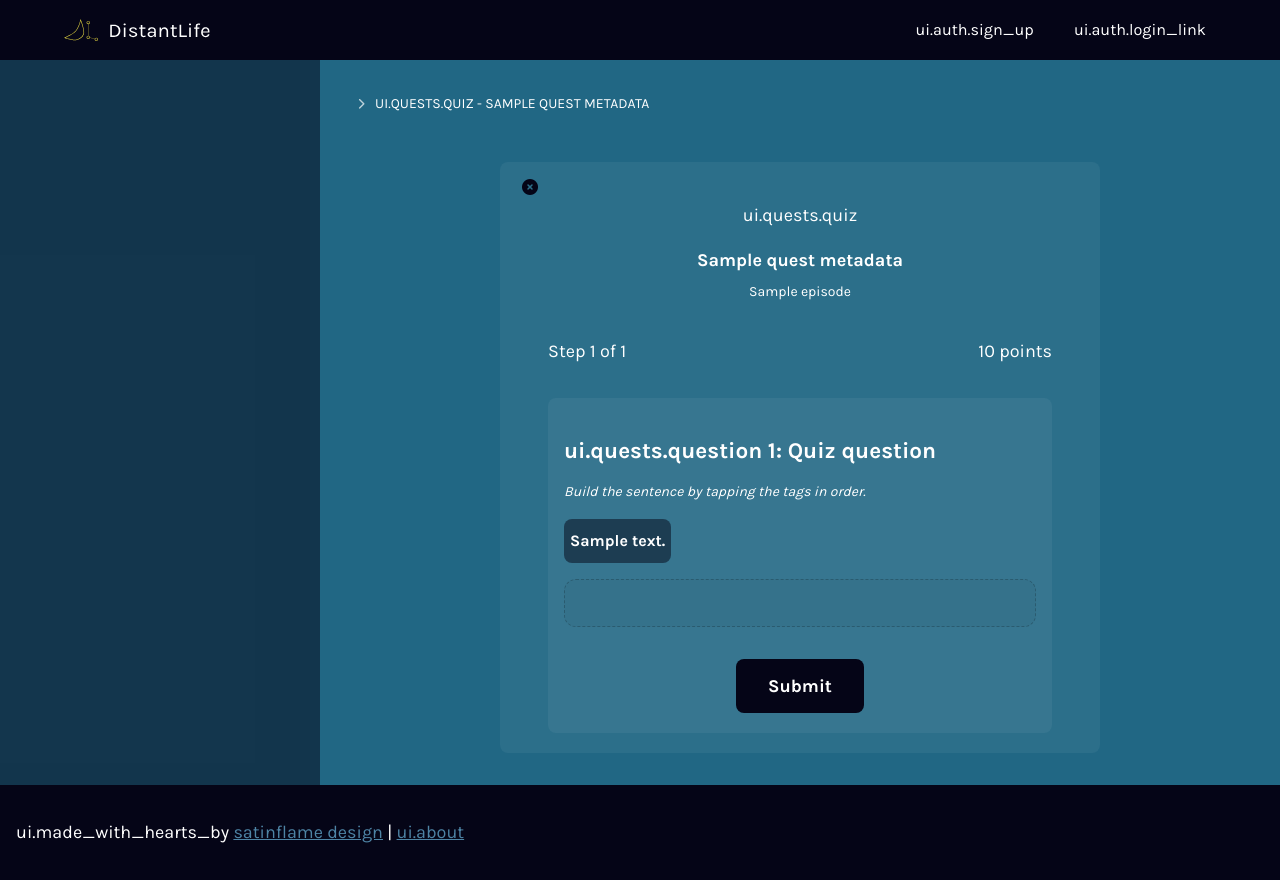
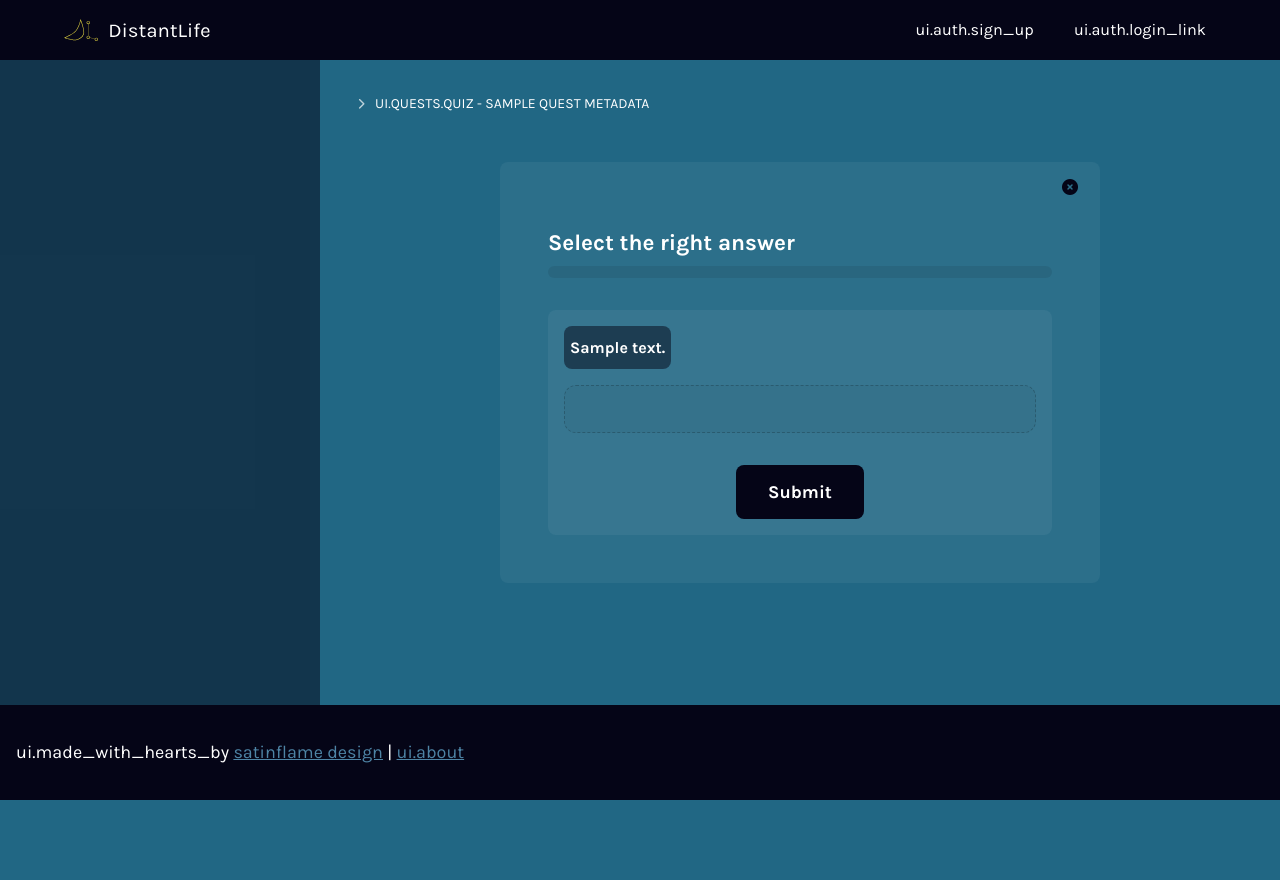
Before and after one commit to virtual/distantlife, a Flask app: template templates/quiz.html in a window 1280 px wide. After the commit the page ends 800 px from the top, so only its background shows below. Run offline with Flask 3, Linux system fonts and the light colour scheme; the template is opened without the code that fills it: most values are stand-ins (such as "Sample title", 1, 10 or a date in 2020); some libraries are stand-ins or nearby versions.

Commit message:
simplify quiz view

```diff
--- a/source/sass/custom/_lists.scss
+++ b/source/sass/custom/_lists.scss
@@ -98,3 +98,12 @@
     }
   }
 }
+
+dt, dd, dl {
+  padding: 0;
+  margin: 0;
+}
+
+dd + dt {
+  margin-top: $theme-font-size-base * .5;
+}
--- a/source/sass/custom/_variables.scss
+++ b/source/sass/custom/_variables.scss
@@ -42,7 +42,7 @@ $alert-danger: #E48850;
 
 $theme-primary: $color-gray-dark;
 $theme-secondary: $color-primary;
-$theme-card-border: $color-yellow;
+$theme-card-border: rgba(0, 0, 0, 0.1);
 
 $theme-font-size-base: 18px;
 $theme-header-text-color: $color-white;
--- a/source/sass/custom/components/_breadcrumbs.scss
+++ b/source/sass/custom/components/_breadcrumbs.scss
@@ -7,7 +7,12 @@
   line-height: 1.5;
   color: $color-white;
   margin-top: 0;
-  margin-bottom: $gutter * 3;
+  margin-bottom: $gutter;
+
+  @media (min-width: $screen-md) {
+    margin-bottom: $gutter * 3;
+  }
+
   ol {
     list-style: none;
     padding: 0;
--- a/source/sass/custom/components/_cards.scss
+++ b/source/sass/custom/components/_cards.scss
@@ -13,19 +13,30 @@
   gap: ($gutter * 2);
 }
 .card {
-  padding: $gutter * 3;
-  margin-top: $gutter * 4;
+  padding: $gutter;
+  margin-top: $gutter;
+  margin-bottom: $gutter;
   background: $color-white;
   position: relative;
-  margin-bottom: $gutter * 4;
   line-height: 1.7;
   border-radius: 8px;
   flex-basis: calc(100% / 3);
   @media (max-width: $screen-sm-max) {
     flex-basis: 100%;
+
+    &:first-child {
+      margin-top: 0;
+    }
+
     &:last-child {
       margin-bottom: 0;
     }
+  }
+
+  @media (min-width: $screen-md) {
+    padding: $gutter * 3;
+    margin-top: $gutter * 4;
+    margin-bottom: $gutter * 4;
   }
 
   &:last-child {
@@ -82,8 +93,6 @@
 .layout-secondary {
   .card {
     background-color: var(--color-card-surface);
-    padding-top: 20px;
-    padding-bottom: 20px;
   }
   .card h3 {
     color: var(--color-white);
--- a/source/sass/custom/templates/_quiz.scss
+++ b/source/sass/custom/templates/_quiz.scss
@@ -278,45 +278,48 @@
 //   margin-bottom: 1rem;
 // }
 
-// .quiz-progress-track {
-//   height: 0.75rem;
-//   overflow: hidden;
-//   border-radius: 999px;
-//   background: rgba(0, 0, 0, 0.08);
-// }
+.quiz-progress-track {
+  height: 0.75rem;
+  overflow: hidden;
+  border-radius: 999px;
+  background: rgba(0, 0, 0, 0.08);
+}
 
-// .quiz-progress-fill {
-//   height: 100%;
-//   border-radius: inherit;
-//   background: #2f855a;
-//   transition: width 0.2s ease;
-// }
+.quiz-progress-fill {
+  height: 100%;
+  border-radius: inherit;
+  background: #2f855a;
+  transition: width 0.2s ease;
+}
 
-// .quiz-summary-list {
-//   display: grid;
-//   gap: 0.75rem;
-//   margin-top: 1rem;
-// }
+.quiz-summary-list {
+  display: grid;
+  gap: 0.75rem;
+  // margin-top: 1rem;
+}
 
-// .quiz-summary-item {
-//   padding: 1rem;
-//   border-radius: 0.75rem;
-//   border: 1px solid rgba(0, 0, 0, 0.1);
-// }
+.quiz-summary-item {
+  padding: 1rem;
+  border-radius: $border-radius-base;
+  border: 1px solid $theme-card-border;
+}
 
 .quiz-summary-item.is-correct {
-  border-color: #2f855a;
+  border-color: var(--color-success);
 }
 
 .quiz-summary-item.is-incorrect {
-  border-color: #c53030;
+  border-color: var(--color-danger);
 }
 
 .quiz-close-form {
   position: absolute;
   top: 0;
   right: 0;
+  left: auto;
+  bottom: auto;
   padding: 0.5rem;
+  width: auto;
 }
 
 // .quiz-summary-status {
--- a/static/styles.css
+++ b/static/styles.css
@@ -7,7 +7,7 @@
   --color-warning: #EDDE43;
   --color-white: #fff;
   --color-card-accent: #99b6cb;
-  --color-card-border: #FFFD82;
+  --color-card-border: rgba(0, 0, 0, 0.1);
   --color-card-surface: rgba(255, 255, 255, 0.05);
   --color-text-secondary: #99b6cb;
 }
@@ -19,7 +19,12 @@
   line-height: 1.5;
   color: #fff;
   margin-top: 0;
-  margin-bottom: 48px;
+  margin-bottom: 16px;
+}
+@media (min-width: 768px) {
+  .breadcrumb {
+    margin-bottom: 48px;
+  }
 }
 .breadcrumb ol {
   list-style: none;
@@ -1406,6 +1411,15 @@ h1 .badge {
   color: rgba(255, 255, 255, 0.5);
 }
 
+dt, dd, dl {
+  padding: 0;
+  margin: 0;
+}
+
+dd + dt {
+  margin-top: 9px;
+}
+
 .card-container {
   margin: 64px 0 32px 0;
   background: linear-gradient(to right, transparent 0 49%, #050517 49% 51%, transparent 51%);
@@ -1444,11 +1458,11 @@ h1 .badge {
 }
 
 .card {
-  padding: 48px;
-  margin-top: 64px;
+  padding: 16px;
+  margin-top: 16px;
+  margin-bottom: 16px;
   background: #fff;
   position: relative;
-  margin-bottom: 64px;
   line-height: 1.7;
   border-radius: 8px;
   flex-basis: 33.3333333333%;
@@ -1457,8 +1471,18 @@ h1 .badge {
   .card {
     flex-basis: 100%;
   }
+  .card:first-child {
+    margin-top: 0;
+  }
   .card:last-child {
     margin-bottom: 0;
+  }
+}
+@media (min-width: 768px) {
+  .card {
+    padding: 48px;
+    margin-top: 64px;
+    margin-bottom: 64px;
   }
 }
 .card:last-child {
@@ -1521,8 +1545,6 @@ h1 .badge {
 
 .layout-secondary .card {
   background-color: var(--color-card-surface);
-  padding-top: 20px;
-  padding-bottom: 20px;
 }
 .layout-secondary .card h3 {
   color: var(--color-white);
@@ -2902,19 +2924,47 @@ figure .figure-img {
   justify-content: space-between;
 }
 
+.quiz-progress-track {
+  height: 0.75rem;
+  overflow: hidden;
+  border-radius: 999px;
+  background: rgba(0, 0, 0, 0.08);
+}
+
+.quiz-progress-fill {
+  height: 100%;
+  border-radius: inherit;
+  background: #2f855a;
+  transition: width 0.2s ease;
+}
+
+.quiz-summary-list {
+  display: grid;
+  gap: 0.75rem;
+}
+
+.quiz-summary-item {
+  padding: 1rem;
+  border-radius: 8px;
+  border: 1px solid rgba(0, 0, 0, 0.1);
+}
+
 .quiz-summary-item.is-correct {
-  border-color: #2f855a;
+  border-color: var(--color-success);
 }
 
 .quiz-summary-item.is-incorrect {
-  border-color: #c53030;
+  border-color: var(--color-danger);
 }
 
 .quiz-close-form {
   position: absolute;
   top: 0;
   right: 0;
+  left: auto;
+  bottom: auto;
   padding: 0.5rem;
+  width: auto;
 }
 
 .quiz-order-bank,
--- a/templates/quiz.html
+++ b/templates/quiz.html
@@ -10,13 +10,6 @@
     <input type="hidden" name="csrf_token" value="{{ csrf_token() }}" />
     <button type="submit" name="action" value="forfeit" class="quiz-close btn btn-icon" aria-label="Close quiz"><span class="fa fa-solid fa-times-circle" aria-hidden="true"></span></button>
   </form>
-  <div class="quiz-header">
-    <p class="eyebrow">{{ _('ui.quests.quiz') }}</p>
-    <h2>{{ quest_metadata.title }}</h2>
-    <p class="quiz-episode-info">
-      <span>{{ episode.title }}</span>
-    </p>
-  </div>
 
   {% if quiz_state.finished %}
     <section class="quiz-summary card-accent" dir="{{ language_dir() }}">
@@ -48,20 +41,21 @@
   {% else %}
     <section class="quiz-progress" aria-label="Quiz progress">
       <div class="quiz-progress-row">
-        <span>Step {{ quiz_step.step_number }} of {{ quiz_state.total_steps }}</span>
-        <span>{{ quiz_state.score }} point{% if quiz_state.score != 1 %}s{% endif %}</span>
+        <h3>
+          {% if quiz_step.kind == 'sentence' %}<span class="fad fa-puzzle-piece" aria-hidden="false" aria-label="Sentence building" title="Sentence building"></span>  בנה את המשפט: Build the sentence <span class="d-none section-instruction">Build the sentence by tapping the tags in order.</span>
+
+          {% elif quiz_step.kind == 'quiz' %}<span class="fad fa-book-open" aria-hidden="false" aria-label="Fill in the blank" title="Fill in the blank"></span> Fill in the blank
+
+          {% else %}<span class="fad fa-ballot-check" aria-hidden="false" aria-label="Quiz question" title="Quiz question"></span> Select the right answer{% endif %}
+       </h3>
       </div>
-      <div class="quiz-progress-track" role="progressbar" aria-valuenow="{{ quiz_step.step_number }}" aria-valuemin="1" aria-valuemax="{{ quiz_state.total_steps }}" aria-valuetext="{{ quiz_step.step_number }} of {{ quiz_state.total_steps }}">
+      <div class="quiz-progress-track" role="progressbar" aria-valuenow="{{ quiz_step.step_number }}" aria-valuemin="1" aria-valuemax="{{ quiz_state.total_steps }}" aria-valuetext="Quiz progress">
         {% set progress_width = ((quiz_step.step_number - 1) / quiz_state.total_steps * 100) if quiz_state.total_steps else 0 %}
         <div class="quiz-progress-fill" style="width: {{ progress_width }}%;"></div>
       </div>
     </section>
 
     <section class="quiz-step card card-slim" dir="{{ language_dir() }}">
-      <div class="quiz-step-header">
-        <h3>{{ _('ui.quests.question') }} {{ quiz_step.step_number }}: {% if quiz_step.kind == 'sentence' %}Sentence building{% else %}Quiz question{% endif %}</h3>
-      </div>
-
       {% if quiz_step.completed and quiz_step.show_correct_feedback %}
         <section id="quiz-feedback" class="quiz-hint card-accent" aria-live="polite" tabindex="-1">
           <h4>Correct</h4>
@@ -75,9 +69,13 @@
       {% elif quiz_step.hint_revealed %}
         <section class="quiz-hint card-accent" aria-live="polite">
           <h4>Review Context</h4>
-          <p class="quiz-hint-story">{{ quiz_step.source_sentence or quiz_step.correct_answer }}</p>
-          <p><strong>Your answer:</strong> {{ quiz_step.submitted_answer or '—' }}</p>
-          <p><strong>Correct answer:</strong> {{ quiz_step.correct_answer }}</p>
+          <p class="quiz-hint-story d-none">{{ quiz_step.source_sentence or quiz_step.correct_answer }}</p>
+          <dl>
+            <dt>Your answer:</dt>
+            <dd>{{ quiz_step.submitted_answer or '—' }}</dd>
+            <dt>Correct answer:</dt>
+            <dd>{{ quiz_step.correct_answer }}</dd>
+          </dl>
           <form class="quiz-actions" method="post" action="{{ url_for('quiz_episode_submit', quest_id=quest_metadata.quest_id, episode_id=episode.episode_id) }}">
             <input type="hidden" name="csrf_token" value="{{ csrf_token() }}" />
             <button type="submit" name="action" value="retry" class="btn btn-primary btn-lg">Retry</button>
@@ -152,7 +150,6 @@
               </div>
             {% endif %}
           {% else %}
-            <p class="section-instruction">Build the sentence by tapping the tags in order.</p>
             <div class="quiz-order-builder" data-order-builder>
               <div class="quiz-order-bank" data-order-bank>
                 {% for token in quiz_step.shuffled_tokens %}
```
Also changed, not shown: quests/garden_adventure/garden_adventure.json (+21 -21 lines), tests/test_quest_routes.py (+0 -1 lines), 1 other file.
